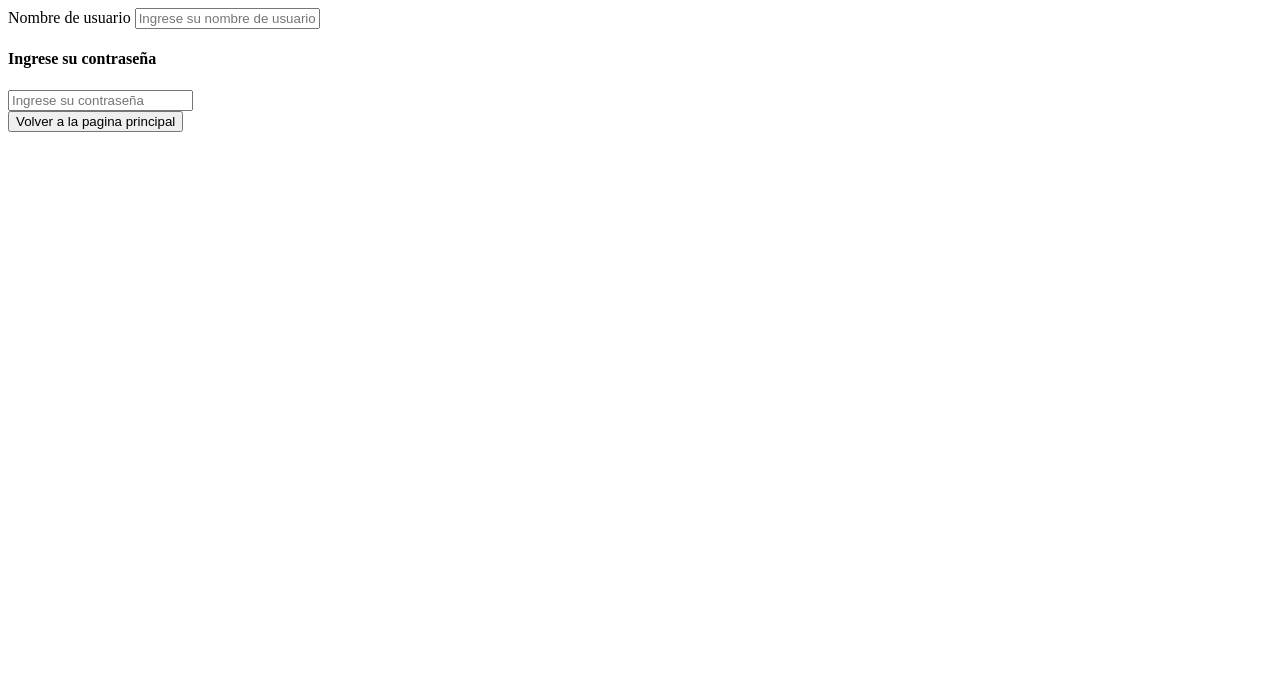
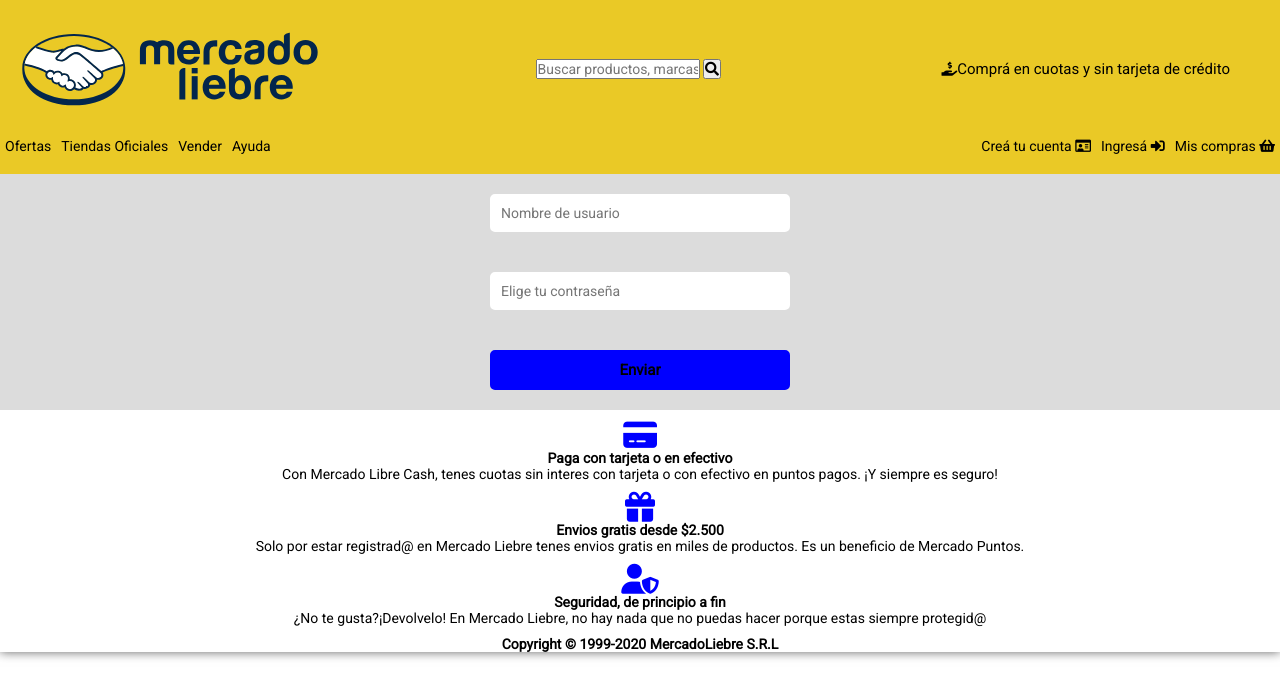
Before and after one commit to JuanRumelfanger/Mercado-Liebre, a website: page viewe/login.html in a window 1280 px wide. Drawn offline with Linux system fonts and the light colour scheme.

Commit message:
Creo la pestaña de registro y de inicio de sesion

```diff
--- /dev/null
+++ b/public/css/indexLog.css
@@ -0,0 +1,46 @@
+*{
+    margin: auto;
+    font-family: 'Roboto';
+    font-size: 15px;
+}
+.login-form{
+    display: block;
+    background-color: gainsboro;
+    margin: auto;
+}
+
+.block-user{
+    display: block;
+    width: 300px;
+    margin: auto;
+    padding: 8px;
+    border: solid white;
+    border-radius: 5px;
+}
+.block-password{
+    display: block;
+    width: 300px;
+    margin: auto;
+    padding: 8px;
+    border:  solid white;
+    border-radius: 5px;
+}
+
+.block-register{
+    padding-top:20px;
+    padding-bottom: 20px;
+    width: auto;
+    margin: auto;
+}
+
+.button-send{
+    display: block;
+    background-color: blue;
+    font-weight: 600;
+    font-size: 15px;
+    width: 300px;
+    margin: auto;
+    padding: 8px;
+    border:  solid blue;
+    border-radius: 5px;
+}
--- a/viewe/login.html
+++ b/viewe/login.html
@@ -3,17 +3,95 @@
 <head>
     <meta charset="UTF-8">
     <meta name="viewport" content="width=device-width, initial-scale=1.0">
-    <title>Document</title>
+    <title>login</title>
+    <link rel="stylesheet" href="/public/css/indexLog.css">
+    <link rel="stylesheet" href="/public/css/style.css" />
+    <script src="https://kit.fontawesome.com/52cd1fbf1c.js" crossorigin="anonymous"></script>
+    <link href="https://fonts.googleapis.com/css2?family=Roboto&display=swap" rel="stylesheet"/>
+    <link href="https://cdnjs.cloudflare.com/ajax/libs/font-awesome/5.15.4/css/all.min.css" rel="stylesheet"/>
 </head>
 <body>
-    <label for="nombre-de-usuario" >Nombre de usuario</label>
-    <input type="text" name="nombre-de-usuario" id="nombre-de-usuario" placeholder="Ingrese su nombre de usuario"><br>
+    <header class="ml-yellow-bg-padding">
+    <div class="logo-and-leaceholder">
+      <img class="w-50" src="/public/images/logo-mercado-liebre.svg" alt="" />
+        <div class="search-section">
+            <input type="text" class="search-bar" placeholder="Buscar productos, marcas"/>
+            <button><i class="fa fa-search"></i></button>
+        </div>
 
-    <h4>Ingrese su contraseña</h4>
-    <label for="password">
-        <input type="password" name="password" id="password" placeholder="Ingrese su contraseña">
-    </label><br>
+    <div class="text-center">
+      <i class="fas fa-hand-holding-usd" id="mano"></i>Comprá en cuotas y sin tarjeta de crédito
+    </div>
 
-    <button type="submit">Volver a la pagina principal</button>
+    </div>
+      <nav id="ml-main-nav">
+        <ul class= "store-options">
+          <li>
+            <a href="#">Ofertas</a>
+          </li>
+          <li>
+            <a href="#">Tiendas Oficiales</a>
+          </li>
+          <li>
+            <a href="#">Vender</a>
+          </li>
+          <li>
+            <a href="#">Ayuda</a>
+          </li>
+        </ul>
+        <ul class="user-options">
+          <li>
+            <a href="/viewe/register.html">Creá tu cuenta <i class="far fa-id-card"></i></a>
+          </li>
+          <li>
+            <a href="/viewe/login.html">Ingresá <i class="fas fa-sign-in-alt"></i></a>
+          </li>
+          <li>
+            <a href="#">Mis compras <i class="fas fa-shopping-basket"></i></a>
+          </li>
+        </ul>
+      </nav>
+
+      <div class="burger-menu ml-lb-bg">
+      <i class="fas fa-bars ml-light-text"></i>
+      </div>
+    </header>
+    <form action="" method="post" class="login-form">
+        <div class="block-register">
+        <label for="nombre-de-usuario"></label>
+        <input class="block-user" type="text" id="nombre-de-usuario" name="nombre-de-usuario" pattern="[A-Za-z]+" title="El dato debe contener solo letras (mayúsculas o minúsculas)" placeholder="Nombre de usuario" required>
+         </div>
+
+         <div class="block-register">
+        <label for="password"></label>
+        <input class="block-password"  type="password" id="password" name="password" pattern="[A-Za-z]+" title="Contraseña incorrecta" placeholder="Elige tu contraseña" required>
+        </div>
+
+        <div class="block-register">
+            <button class="button-send" type="reset">Enviar</button>
+        </div>
+    </form>
+    <footer>
+        <article id="condiciones">
+            <i class="fa-solid fa-credit-card" id="ml-lb-bg"></i><br>
+            <h3>Paga con tarjeta o en efectivo</h3>
+            <p id="garantia">Con Mercado Libre Cash, tenes cuotas sin interes con tarjeta o con efectivo en
+            puntos pagos. ¡Y siempre es seguro! </p>
+        </article>
+        <article id="condiciones">
+            <i class="fa-solid fa-gift" id="ml-lb-bg"></i><br>
+            <h3>Envios gratis desde $2.500</h3>
+            <p id="garantia">Solo por estar registrad@ en Mercado Liebre tenes envios gratis en miles de
+            productos. Es un beneficio de Mercado Puntos.</p>
+        </article>
+        <article id="condiciones">
+            <i class="fa-solid fa-user-shield" id="ml-lb-bg"></i><br>
+            <h3>Seguridad, de principio a fin</h3>
+            <p id="garantia">¿No te gusta?¡Devolvelo! En Mercado Liebre, no hay nada que no puedas hacer
+            porque estas siempre protegid@</p>
+        </article>
+            <h3>Copyright © 1999-2020 MercadoLiebre S.R.L</h3>
+    </footer>
+
 </body>
 </html>
```
